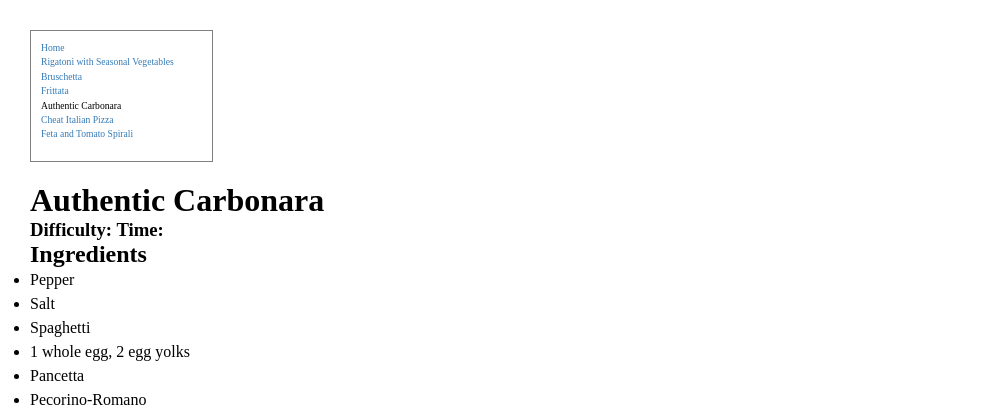
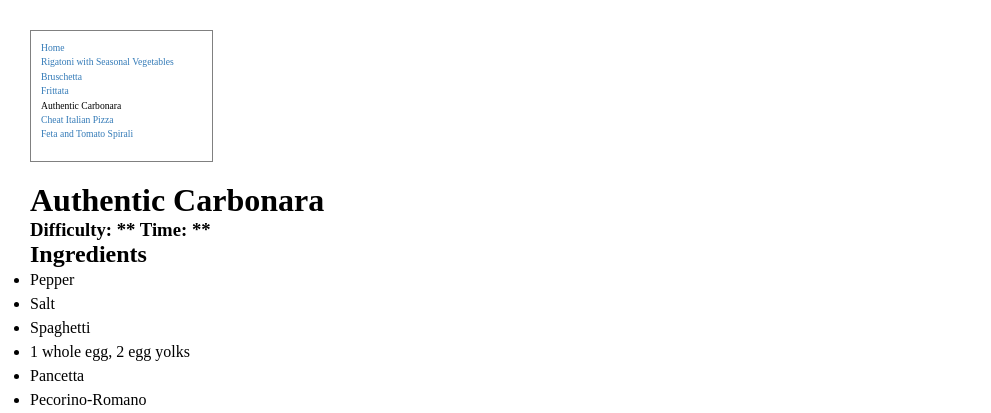
Before and after one commit to Hol1999/Hollyrecipewebsite, a Jekyll site: the page built from _recipes/recipe3.md, in a window 1280 px wide. Shown: the top 413 px of the page, without its empty margins (0-991 px from the left). Built offline with Jekyll 4.4.1, drawn with Linux system fonts in a browser that asks for light colours.

```diff
--- a/_recipes/recipe3.md
+++ b/_recipes/recipe3.md
@@ -6,7 +6,7 @@ layout: recipe
 published: true
 tags: null
 ---
-### Difficulty:  **Time:**
+### Difficulty: \*\* **Time: \*\***
 
 ## Ingredients
 
```
